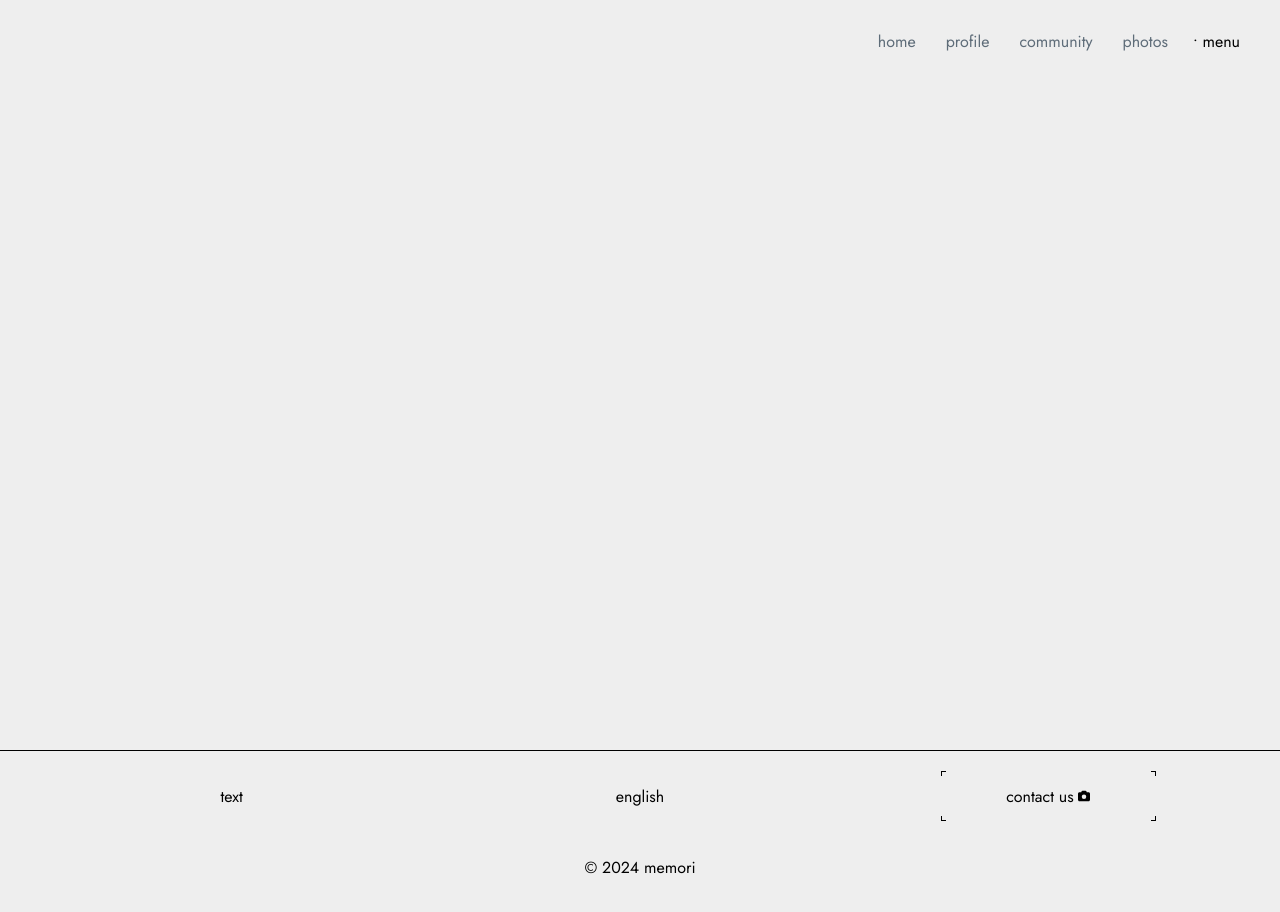
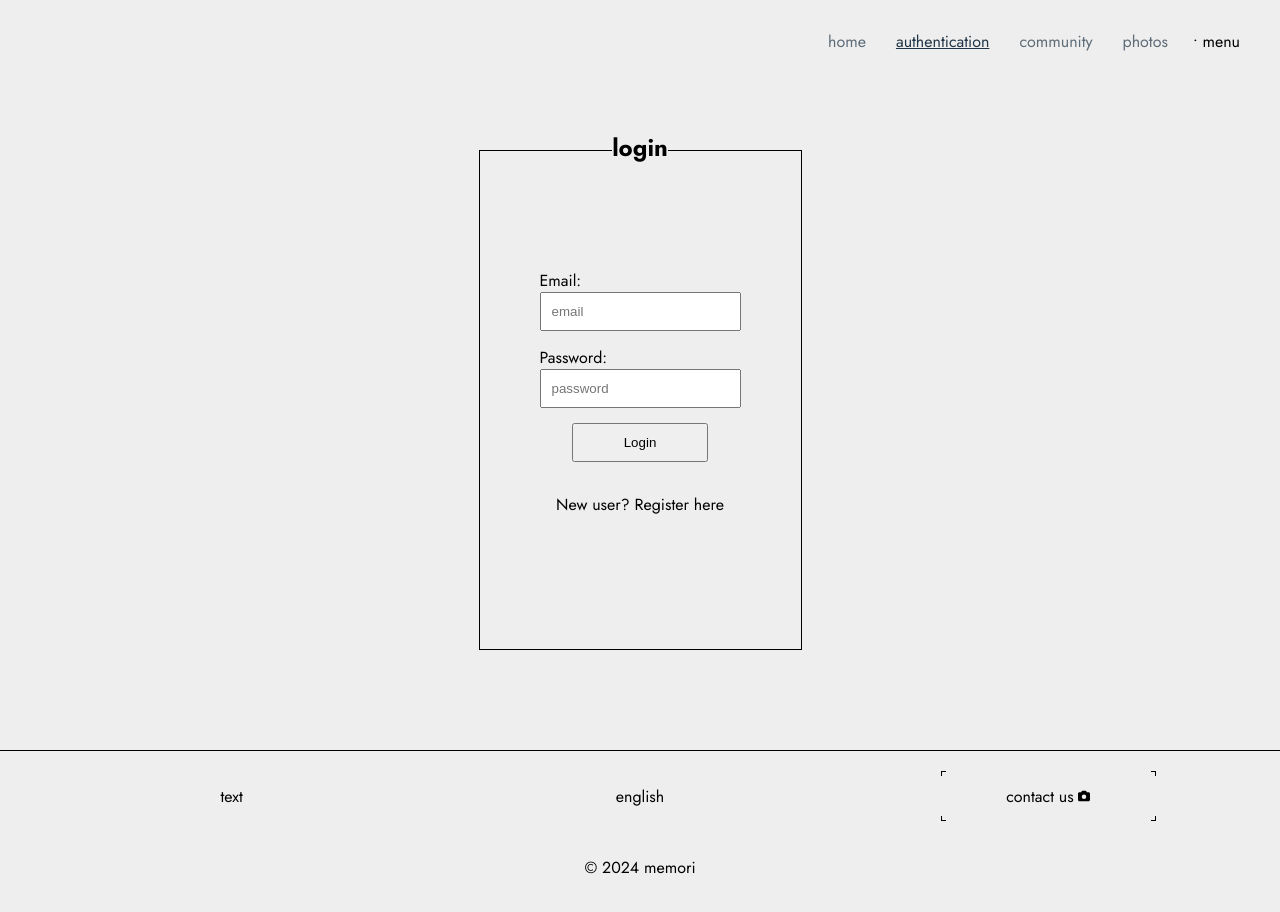
Before and after one commit to Vanyl/memori-front-end, a Vue app in the folder memori/: page /authentication in a window 1280 px wide. Shown: the top 912 px of the page. Built offline with nearby package versions, Linux system fonts and the light colour scheme.

Commit message:
basic design authentication form

```diff
--- /dev/null
+++ b/memori/src/components/Login.vue
@@ -0,0 +1,66 @@
+<template>
+  <form class="login-form">
+    <h2>login</h2>
+    <div class="email-input">
+      <label for="email">Email: </label>
+      <input id="email" type="email" placeholder="email"/>
+    </div>
+    <div class="password-input">
+      <label for="password">Password: </label>
+      <input id="password" type="password" placeholder="password" />
+    </div>
+    <button class="btn-login" type="submit">Login</button>
+    <p>New user? <a @click="$emit('show-register')"  class="to-register">Register here</a></p>
+  </form>
+</template>
+
+<script>
+
+export default {
+  name: 'Login.vue',
+};
+
+</script>
+
+<style scoped>
+  h2{
+    position: absolute;
+    top: 110px;
+    background-color: #eee;
+  }
+  .login-form{
+    border: 1px solid black;
+    padding: 30px 60px;
+    display: flex;
+    flex-direction: column;
+    justify-content: center;
+    align-items: center;
+    gap: 15px;
+    margin-bottom: 100px;
+  }
+
+  .email-input, .password-input {
+    display: flex;
+    flex-direction: column;
+  }
+
+  .email-input input, .password-input input{
+    padding: 10px;
+  }
+
+  button{
+    padding: 10px 50px;
+    border-radius: none;
+    cursor: pointer;
+  }
+
+  .to-register{
+    cursor: pointer;
+    transition: all ease-in-out 0.5s;
+  }
+
+  .to-register:hover{
+    color: pink;
+    transform: translateY(2px)
+  }
+</style>
--- a/memori/src/components/Navbar.vue
+++ b/memori/src/components/Navbar.vue
@@ -7,7 +7,7 @@
             <router-link to="/" :class="{ active: isActive('/') }">home</router-link>
           </li>
           <li>
-            <router-link to="/profile" :class="{ active: isActive('/profile') }">profile</router-link>
+            <router-link to="/authentication" :class="{ active: isActive('/authentication') }">authentication</router-link>
           </li>
           <li>
             <router-link to="/community" :class="{ active: isActive('/community') }">community</router-link>
--- /dev/null
+++ b/memori/src/components/Register.vue
@@ -0,0 +1,79 @@
+<template>
+  <form class="register-form">
+    <h2>register</h2>
+    <div class="username-input">
+      <label>Username: </label>
+      <input v-model="input.username" placeholder="username">
+    </div>
+    <div class="email-input">
+      <label for="email">Email: </label>
+      <input v-model="input.email" id="email" type="email" placeholder="email"/>
+    </div>
+    <div class="password-input">
+      <label for="password">Password: </label>
+      <input v-model="input.password" type="password" id="password" placeholder="password"/>
+    </div>
+    <button class="btn-register" type="submit">Register</button>
+    <p>Already have an account? <a @click="$emit('show-login')" class="to-login">Login here</a></p>
+  </form>
+</template>
+
+<script>
+
+export default {
+    name: 'Register.vue',
+    data(){
+    return{
+        input:{
+            username: "",
+            email: "",
+            password: ""
+        }
+    }
+  }
+};
+
+</script>
+
+<style scoped>
+  h2{
+    position: absolute;
+    top: 110px;
+    background-color: #eee;
+  }
+  .register-form{
+    border: 1px solid black;
+    padding: 30px;
+    display: flex;
+    flex-direction: column;
+    justify-content: center;
+    align-items: center;
+    gap: 15px;
+    margin-bottom: 100px;
+  }
+
+  .username-input, .email-input, .password-input {
+    display: flex;
+    flex-direction: column;
+  }
+
+  .username-input input, .email-input input, .password-input input{
+    padding: 10px;
+  }
+
+  button{
+    padding: 10px 50px;
+    border-radius: none;
+    cursor: pointer;
+  }
+
+  .to-login{
+    cursor: pointer;
+    transition: all ease-in-out 0.5s;
+  }
+
+  .to-login:hover{
+    color: pink;
+    transform: translateY(2px)
+  }
+</style>
--- a/memori/src/router/index.js
+++ b/memori/src/router/index.js
@@ -4,11 +4,13 @@ import About from '@/views/About.vue'
 import Profile from '@/views/Profile.vue'
 import Community from '@/views/Community.vue'
 import Photos from '@/views/Photos.vue'
+import Authentication from '@/views/Authentication.vue'
 // Import component page (views)
 
 const routes = [
     { path: '/', name: 'Home', component: Home },
     { path: '/about', name: 'About', component: About },
+    { path: '/authentication', name: 'Authentication', component: Authentication },
     { path: '/profile', name: 'Profile', component: Profile },
     { path: '/community', name: 'Community', component: Community },
     { path: '/photos', name: 'Photos', component: Photos },
--- /dev/null
+++ b/memori/src/views/Authentication.vue
@@ -0,0 +1,16 @@
+<script setup>
+import { ref } from 'vue';
+import Login from '@/components/Login.vue';
+import Register from '@/components/Register.vue';
+
+const showLogin = ref(true);
+
+</script>
+
+<template>
+    <Login v-if="showLogin" @show-register="showLogin = false" />
+    <Register v-else @show-login="showLogin = true" />
+
+</template>
+
+<style scoped></style>
```
